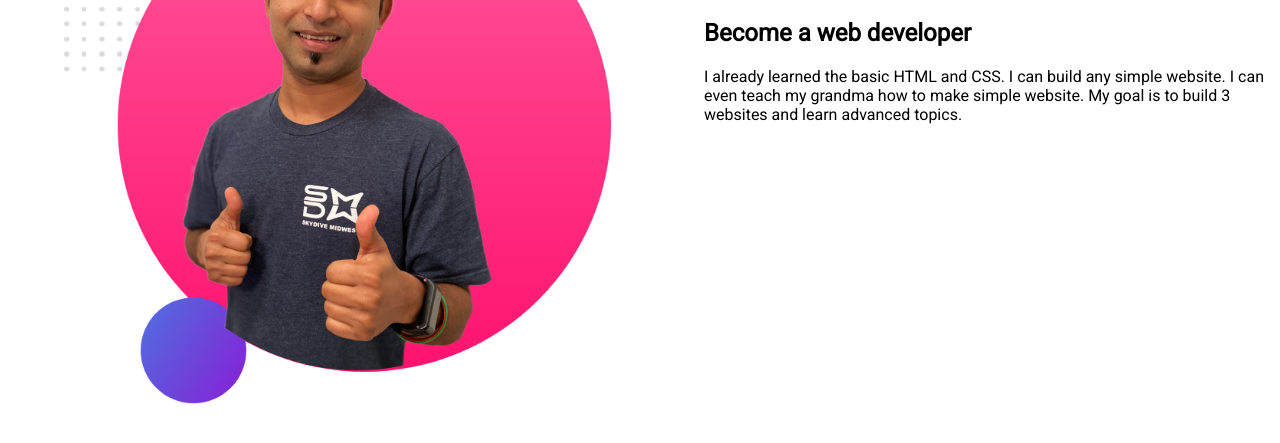
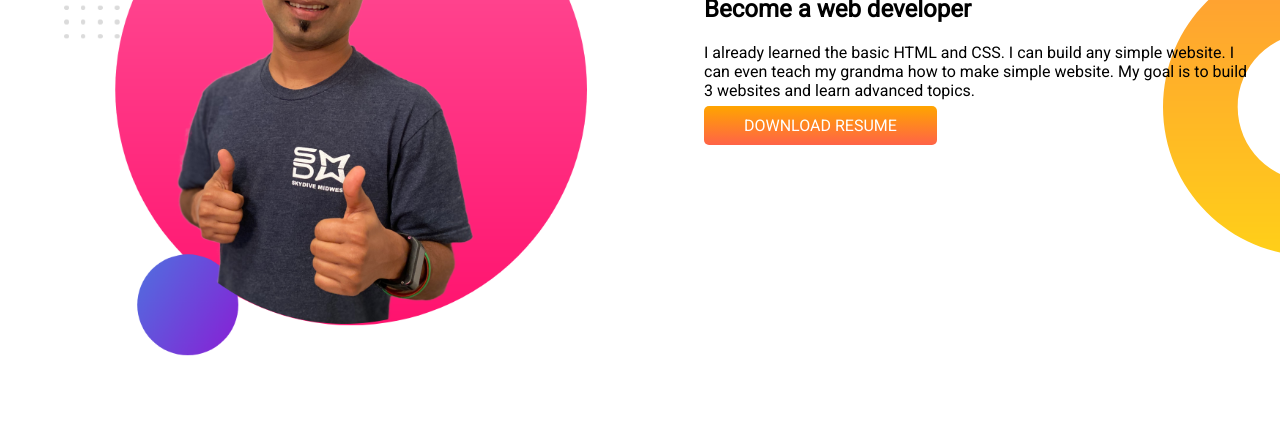
Before and after one commit to zakiashabnam/peter-parker-world, a plain HTML site: page index.html in a window 1280 px wide. Shown: the part 749-1192 px from the top of the page. Drawn offline with Linux system fonts and the light colour scheme; a web font is replaced by a local one.

Commit message:
dream style added

```diff
--- a/index.html
+++ b/index.html
@@ -43,7 +43,7 @@
             <h2>Become a web developer</h2>
             <p>I already learned the basic HTML and CSS. I can build any simple website. I can even teach my grandma how
                 to make simple website. My goal is to build 3 websites and learn advanced topics.</p>
-            <a href=""></a>
+            <a class="link-button" target="_blank" href="">DOWNLOAD RESUME</a>
         </div>
 
 
--- a/style.css
+++ b/style.css
@@ -19,6 +19,7 @@ section {
 .half-width {
     width: 50%;
     padding-left: 5%;
+    padding-right: 2%;
 }
 
 .link-button {
@@ -28,8 +29,6 @@ section {
     border-radius: 5px;
     color: white;
     font-weight: 500;
-
-
 
 }
 
@@ -42,3 +41,10 @@ section {
     background-repeat: no-repeat;
 
 }
+
+.dream-big {
+    background-image: url(images/dream-bg.png);
+    background-repeat: no-repeat;
+    background-position: right;
+
+}
```
